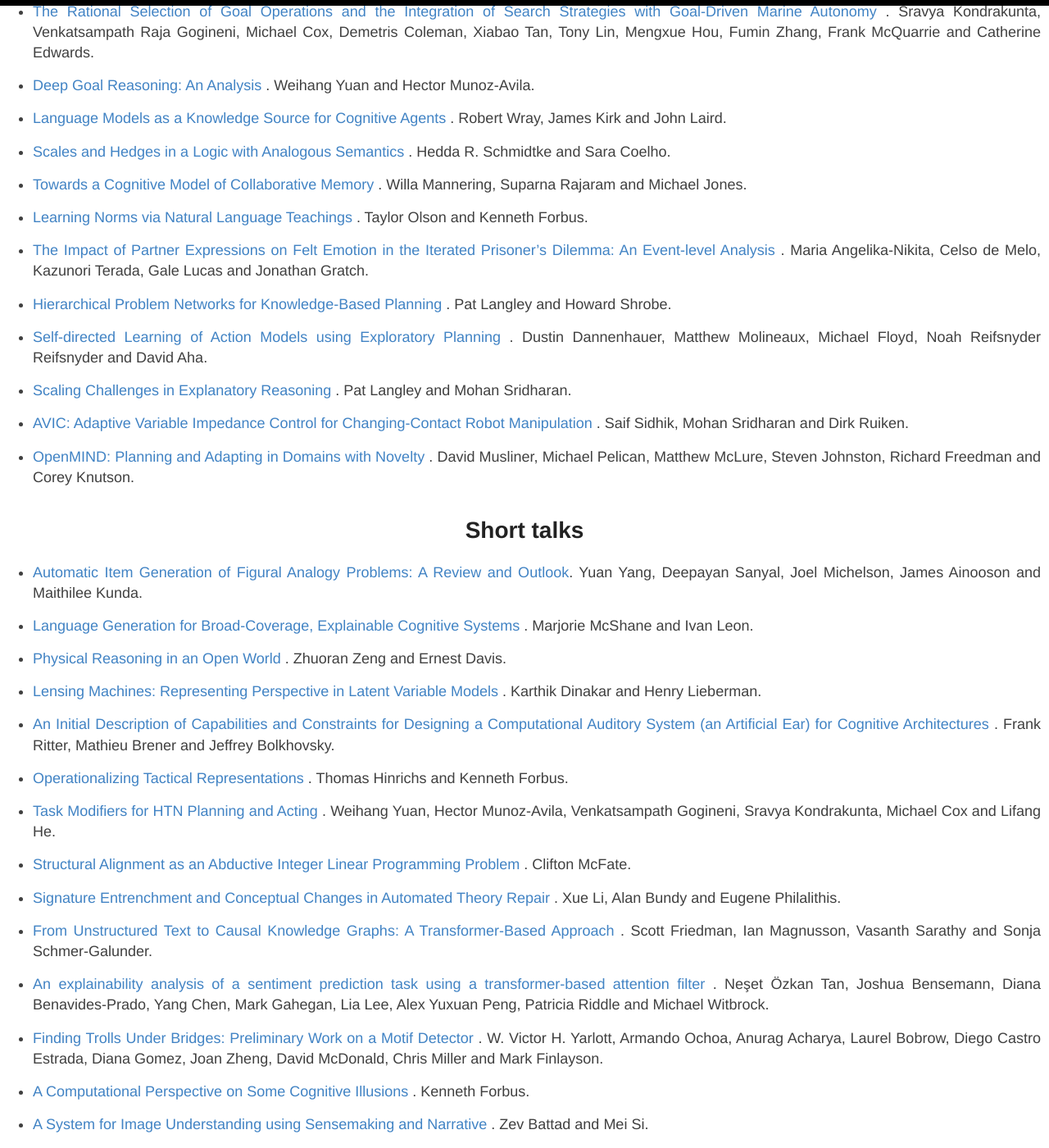
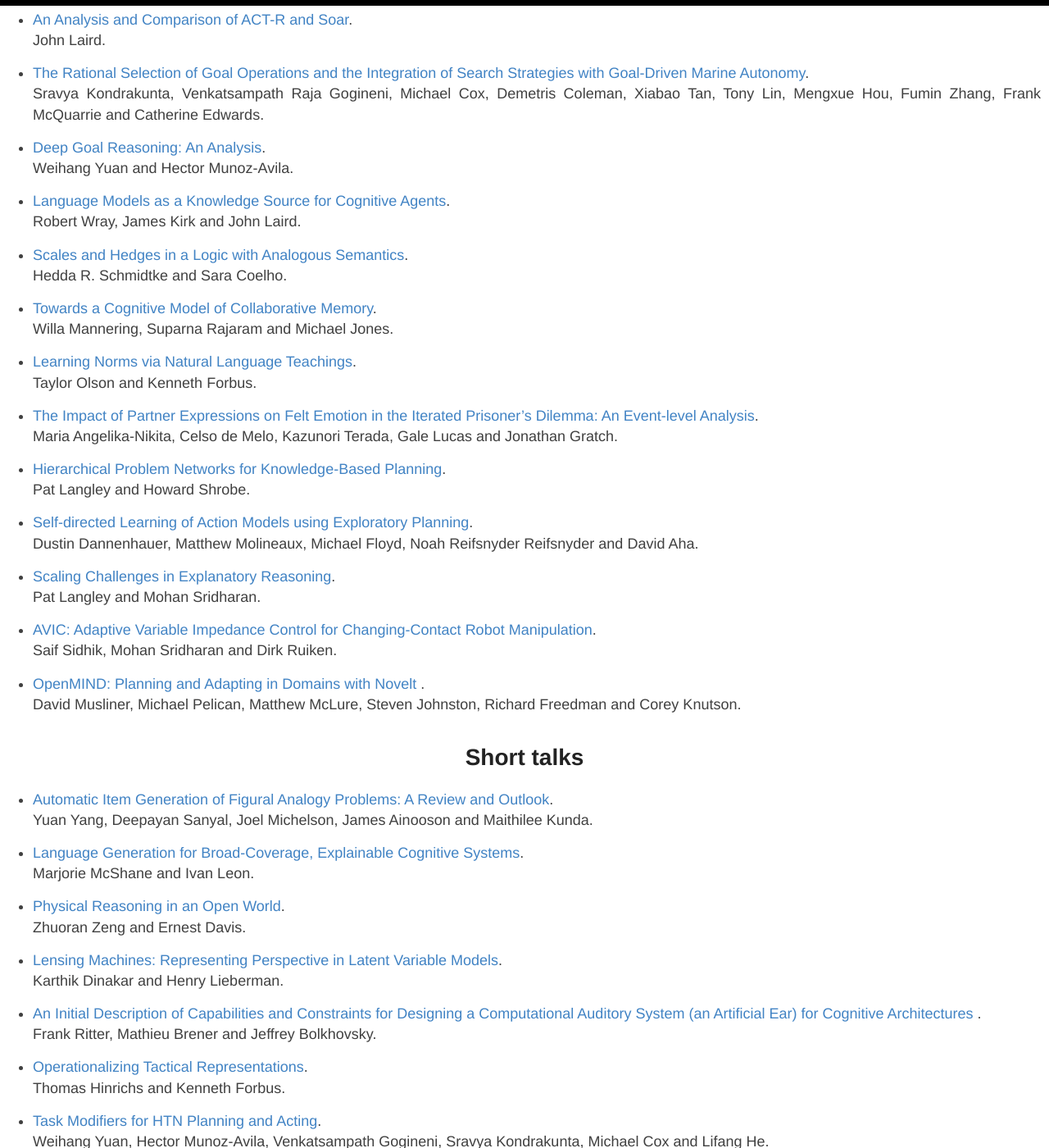
Before and after one commit to AdvancesInCognitiveSystems/acs2021, a Jekyll site: the page built from _pages/papers.md, in a window 1280 px wide and 1400 px high, scrolled down 442 px. Shown: the whole window at 82% size. Built offline with Jekyll 4.4.1, drawn with Linux system fonts in a browser that asks for light colours; some of the changed text lies outside the part shown.

Commit message:
revised links etc

```diff
--- a/_pages/papers.md
+++ b/_pages/papers.md
@@ -6,98 +6,98 @@ permalink: /papers/
 
 
 ## Long talks
-- [Computational Metacognition]({{site.baseurl}}/data/ACS2021_paper_1.pdf).
+- [Computational Metacognition]({{site.baseurl}}/data/ACS2021_paper_1.pdf).<br>
 Michael Cox, Zahiduddin Mohammad, Sravya Kondrakunta, Venkatsampath Raja Gogineni, Dustin Dannenhauer and Othalia Larue.
 
-- [Active Observer Visual Problem-Solving Methods are Dynamically Hypothesized, Deployed and Tested ]({{site.baseurl }}/data/ACS2021_paper_3.pdf).
+- [Active Observer Visual Problem-Solving Methods are Dynamically Hypothesized, Deployed and Tested]({{site.baseurl}}/data/ACS2021_paper_3.pdf). <br>
   John Tsotsos and Markus Solbach.
 
-- [Knowledge Engineering in the Long Game of Artificial Intelligence: The Case of Speech Acts ]({{site.baseurl }}/data/ACS2021_paper_4.pdf).
-  Marjorie McShane, Jesse English and Sergei Nirenburg.
+- [Knowledge Engineering in the Long Game of Artificial Intelligence: The Case of Speech Acts]({{site.baseurl }}/data/ACS2021_paper_4.pdf).
+<br>  Marjorie McShane, Jesse English and Sergei Nirenburg.
 
-- [An Analysis and Comparison of ACT-R and Soar ]({{site.baseurl}}/data/ACS2021_paper_6.pdf).
-John Laird.
+- [An Analysis and Comparison of ACT-R and Soar]({{site.baseurl}}/data/ACS2021_paper_6.pdf).
+<br>John Laird.
 
-- [The Rational Selection of Goal Operations and the Integration of Search Strategies with Goal-Driven Marine Autonomy ]({{site.baseurl }}/data/ACS2021_paper_8.pdf).
-  Sravya Kondrakunta, Venkatsampath Raja Gogineni, Michael Cox, Demetris Coleman, Xiabao Tan, Tony Lin, Mengxue Hou, Fumin Zhang, Frank McQuarrie and Catherine Edwards.
+- [The Rational Selection of Goal Operations and the Integration of Search Strategies with Goal-Driven Marine Autonomy]({{site.baseurl }}/data/ACS2021_paper_8.pdf).
+<br>  Sravya Kondrakunta, Venkatsampath Raja Gogineni, Michael Cox, Demetris Coleman, Xiabao Tan, Tony Lin, Mengxue Hou, Fumin Zhang, Frank McQuarrie and Catherine Edwards.
 
-- [Deep Goal Reasoning: An Analysis ]({{ site.baseurl}}/data/ACS2021_paper_9.pdf).
-Weihang Yuan and Hector Munoz-Avila.
+- [Deep Goal Reasoning: An Analysis]({{ site.baseurl}}/data/ACS2021_paper_9.pdf).
+<br>Weihang Yuan and Hector Munoz-Avila.
 
-- [Language Models as a Knowledge Source for Cognitive Agents ]({{site.baseurl }}/data/ACS2021_paper_13.pdf).
-Robert Wray, James Kirk and John Laird.
+- [Language Models as a Knowledge Source for Cognitive Agents]({{site.baseurl }}/data/ACS2021_paper_13.pdf).
+<br>Robert Wray, James Kirk and John Laird.
 
-- [Scales and Hedges in a Logic with Analogous Semantics ]({{ site.baseurl}}/data/ACS2021_paper_14.pdf).
-Hedda R. Schmidtke and Sara Coelho.
+- [Scales and Hedges in a Logic with Analogous Semantics]({{ site.baseurl}}/data/ACS2021_paper_14.pdf).
+<br>Hedda R. Schmidtke and Sara Coelho.
 
-- [Towards a Cognitive Model of Collaborative Memory ]({{ site.baseurl}}/data/ACS2021_paper_15.pdf).
-Willa Mannering, Suparna Rajaram and Michael Jones.
+- [Towards a Cognitive Model of Collaborative Memory]({{ site.baseurl}}/data/ACS2021_paper_15.pdf).
+<br>Willa Mannering, Suparna Rajaram and Michael Jones.
 
-- [Learning Norms via Natural Language Teachings ]({{ site.baseurl}}/data/ACS2021_paper_17.pdf).
-Taylor Olson and Kenneth Forbus.
+- [Learning Norms via Natural Language Teachings]({{ site.baseurl}}/data/ACS2021_paper_17.pdf).
+<br>Taylor Olson and Kenneth Forbus.
 
-- [The Impact of Partner Expressions on Felt Emotion in the Iterated Prisoner’s Dilemma: An Event-level Analysis ]({{site.baseurl }}/data/ACS2021_paper_24.pdf).
-  Maria Angelika-Nikita, Celso de Melo, Kazunori Terada, Gale Lucas and Jonathan Gratch.
+- [The Impact of Partner Expressions on Felt Emotion in the Iterated Prisoner’s Dilemma: An Event-level Analysis]({{site.baseurl }}/data/ACS2021_paper_24.pdf).
+<br>  Maria Angelika-Nikita, Celso de Melo, Kazunori Terada, Gale Lucas and Jonathan Gratch.
 
-- [Hierarchical Problem Networks for Knowledge-Based Planning ]({{site.baseurl }}/data/ACS2021_paper_28.pdf).
-Pat Langley and Howard Shrobe.
+- [Hierarchical Problem Networks for Knowledge-Based Planning]({{site.baseurl }}/data/ACS2021_paper_28.pdf).
+<br>Pat Langley and Howard Shrobe.
 
-- [Self-directed Learning of Action Models using Exploratory Planning ]({{site.baseurl }}/data/ACS2021_paper_29.pdf).
-Dustin Dannenhauer, Matthew Molineaux, Michael Floyd, Noah Reifsnyder Reifsnyder and David Aha.
+- [Self-directed Learning of Action Models using Exploratory Planning]({{site.baseurl }}/data/ACS2021_paper_29.pdf).
+<br>Dustin Dannenhauer, Matthew Molineaux, Michael Floyd, Noah Reifsnyder Reifsnyder and David Aha.
 
-- [Scaling Challenges in Explanatory Reasoning ]({{ site.baseurl}}/data/ACS2021_paper_33.pdf).
-Pat Langley and Mohan Sridharan.
+- [Scaling Challenges in Explanatory Reasoning]({{ site.baseurl}}/data/ACS2021_paper_33.pdf).
+<br>Pat Langley and Mohan Sridharan.
 
-- [AVIC: Adaptive Variable Impedance Control for Changing-Contact Robot Manipulation ]({{site.baseurl }}/data/ACS2021_paper_34.pdf).
-  Saif Sidhik, Mohan Sridharan and Dirk Ruiken.
+- [AVIC: Adaptive Variable Impedance Control for Changing-Contact Robot Manipulation]({{site.baseurl }}/data/ACS2021_paper_34.pdf).
+<br>  Saif Sidhik, Mohan Sridharan and Dirk Ruiken.
 
-- [OpenMIND: Planning and Adapting in Domains with Novelty ]({{site.baseurl }}/data/ACS2021_paper_35.pdf).
-David Musliner, Michael Pelican, Matthew McLure, Steven Johnston, Richard Freedman and Corey Knutson.
+- [OpenMIND: Planning and Adapting in Domains with Novelt ]({{site.baseurl }}/data/ACS2021_paper_35.pdf).
+<br>David Musliner, Michael Pelican, Matthew McLure, Steven Johnston, Richard Freedman and Corey Knutson.
 
 
 
 ## Short talks
 - [Automatic Item Generation of Figural Analogy Problems: A Review and Outlook]({{site.baseurl }}/data/ACS2021_paper_2.pdf).
-  Yuan Yang, Deepayan Sanyal, Joel Michelson, James Ainooson and Maithilee Kunda.
+<br>  Yuan Yang, Deepayan Sanyal, Joel Michelson, James Ainooson and Maithilee Kunda.
 
-- [Language Generation for Broad-Coverage, Explainable Cognitive Systems ]({{site.baseurl }}/data/ACS2021_paper_5.pdf).
-  Marjorie McShane and Ivan Leon.
+- [Language Generation for Broad-Coverage, Explainable Cognitive Systems]({{site.baseurl }}/data/ACS2021_paper_5.pdf).
+<br>  Marjorie McShane and Ivan Leon.
 
-- [Physical Reasoning in an Open World ]({{ site.baseurl}}/data/ACS2021_paper_7.pdf).
-Zhuoran Zeng and Ernest Davis.
+- [Physical Reasoning in an Open World]({{ site.baseurl}}/data/ACS2021_paper_7.pdf).
+<br>Zhuoran Zeng and Ernest Davis.
 
-- [Lensing Machines: Representing Perspective in Latent Variable Models ]({{site.baseurl }}/data/ACS2021_paper_10.pdf).
-  Karthik Dinakar and Henry Lieberman.
+- [Lensing Machines: Representing Perspective in Latent Variable Models]({{site.baseurl }}/data/ACS2021_paper_10.pdf).
+<br>  Karthik Dinakar and Henry Lieberman.
 
 - [An Initial Description of Capabilities and Constraints for Designing a Computational Auditory System (an Artificial Ear) for Cognitive Architectures ]({{site.baseurl }}/data/ACS2021_paper_11.pdf).
-  Frank Ritter, Mathieu Brener and Jeffrey Bolkhovsky.
+<br>  Frank Ritter, Mathieu Brener and Jeffrey Bolkhovsky.
 
-- [Operationalizing Tactical Representations ]({{ site.baseurl}}/data/ACS2021_paper_16.pdf).
-Thomas Hinrichs and Kenneth Forbus.
+- [Operationalizing Tactical Representations]({{ site.baseurl}}/data/ACS2021_paper_16.pdf).
+<br>Thomas Hinrichs and Kenneth Forbus.
 
-- [Task Modifiers for HTN Planning and Acting ]({{ site.baseurl}}/data/ACS2021_paper_18.pdf).
-Weihang Yuan, Hector Munoz-Avila, Venkatsampath Gogineni, Sravya Kondrakunta, Michael Cox and Lifang He.
+- [Task Modifiers for HTN Planning and Acting]({{ site.baseurl}}/data/ACS2021_paper_18.pdf).
+<br>Weihang Yuan, Hector Munoz-Avila, Venkatsampath Gogineni, Sravya Kondrakunta, Michael Cox and Lifang He.
 
-- [Structural Alignment as an Abductive Integer Linear Programming Problem ]({{site.baseurl }}/data/ACS2021_paper_19.pdf).
-  Clifton McFate.
+- [Structural Alignment as an Abductive Integer Linear Programming Problem]({{site.baseurl }}/data/ACS2021_paper_19.pdf).
+<br>  Clifton McFate.
 
-- [Signature Entrenchment and Conceptual Changes in Automated Theory Repair ]({{site.baseurl }}/data/ACS2021_paper_20.pdf).
-  Xue Li, Alan Bundy and Eugene Philalithis.
+- [Signature Entrenchment and Conceptual Changes in Automated Theory Repair]({{site.baseurl }}/data/ACS2021_paper_20.pdf).
+<br>  Xue Li, Alan Bundy and Eugene Philalithis.
 
-- [From Unstructured Text to Causal Knowledge Graphs: A Transformer-Based Approach ]({{site.baseurl }}/data/ACS2021_paper_21.pdf).
-  Scott Friedman, Ian Magnusson, Vasanth Sarathy and Sonja Schmer-Galunder.
+- [From Unstructured Text to Causal Knowledge Graphs: A Transformer-Based Approach]({{site.baseurl }}/data/ACS2021_paper_21.pdf).
+<br>  Scott Friedman, Ian Magnusson, Vasanth Sarathy and Sonja Schmer-Galunder.
 
-- [An explainability analysis of a sentiment prediction task using a transformer-based attention filter ]({{site.baseurl }}/data/ACS2021_paper_22.pdf).
-  Neşet Özkan Tan, Joshua Bensemann, Diana Benavides-Prado, Yang Chen, Mark Gahegan, Lia Lee, Alex Yuxuan Peng, Patricia Riddle and Michael Witbrock.
+- [An explainability analysis of a sentiment prediction task using a transformer-based attention filter]({{site.baseurl }}/data/ACS2021_paper_22.pdf).
+<br>  Neşet Özkan Tan, Joshua Bensemann, Diana Benavides-Prado, Yang Chen, Mark Gahegan, Lia Lee, Alex Yuxuan Peng, Patricia Riddle and Michael Witbrock.
 
-- [Finding Trolls Under Bridges: Preliminary Work on a Motif Detector ]({{site.baseurl }}/data/ACS2021_paper_23.pdf).
-W. Victor H. Yarlott, Armando Ochoa, Anurag Acharya, Laurel Bobrow, Diego Castro Estrada, Diana Gomez, Joan Zheng, David McDonald, Chris Miller and Mark Finlayson.
+- [Finding Trolls Under Bridges: Preliminary Work on a Motif Detector]({{site.baseurl }}/data/ACS2021_paper_23.pdf).
+<br>W. Victor H. Yarlott, Armando Ochoa, Anurag Acharya, Laurel Bobrow, Diego Castro Estrada, Diana Gomez, Joan Zheng, David McDonald, Chris Miller and Mark Finlayson.
 
-- [A Computational Perspective on Some Cognitive Illusions ]({{site.baseurl }}/data/ACS2021_paper_25.pdf).
-Kenneth Forbus.
+- [A Computational Perspective on Some Cognitive Illusions]({{site.baseurl }}/data/ACS2021_paper_25.pdf).
+<br>Kenneth Forbus.
 
-- [A System for Image Understanding using Sensemaking and Narrative ]({{site.baseurl }}/data/ACS2021_paper_26.pdf).
-Zev Battad and Mei Si.
+- [A System for Image Understanding using Sensemaking and Narrative]({{site.baseurl }}/data/ACS2021_paper_26.pdf).
+<br>Zev Battad and Mei Si.
 
-- [Convolutional Cobweb: A Model of Incremental Learning from 2D Images ]({{site.baseurl }}/data/ACS2021_paper_30.pdf).
-  Christopher Maclellan and Harshil Thakur.
+- [Convolutional Cobweb: A Model of Incremental Learning from 2D Images]({{site.baseurl }}/data/ACS2021_paper_30.pdf).
+<br>  Christopher Maclellan and Harshil Thakur.
```
Also changed, not shown: _pages/invited_talks.md (+5 -5 lines).
